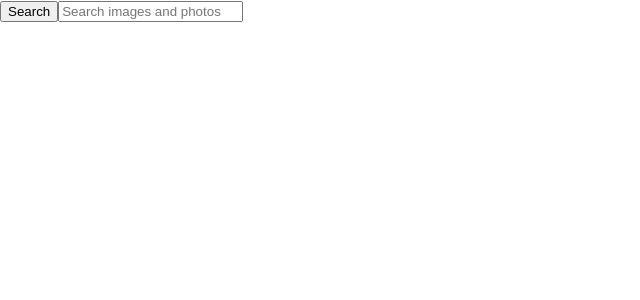
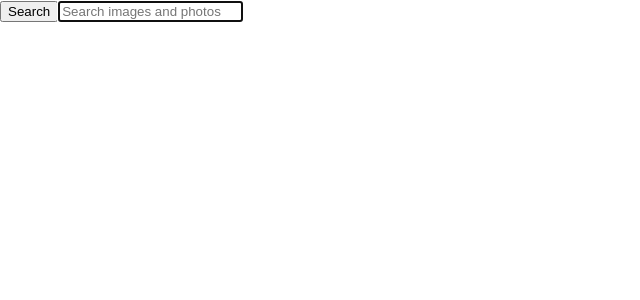
Before and after one commit to IgorMushk/goit-react-hw-03-image-finder, a React (Create React App) app: page / in a window 1280 px wide. Shown: the top 300 px of the page, without its empty margins (0-640 px from the left). Built offline with nearby package versions, Linux system fonts and the light colour scheme.

Commit message:
Upd Searchbar.jsx

```diff
--- a/src/components/Searchbar/Searchbar.jsx
+++ b/src/components/Searchbar/Searchbar.jsx
@@ -3,17 +3,17 @@
 export default class Searchbar extends Component {
   render() {
     return (
-        <header class="searchbar">
-        <form class="form">
-          <button type="submit" class="button">
-            <span class="button-label">Search</span>
+        <header className="searchbar">
+        <form className="form">
+          <button type="submit" className="button">
+            <span className="button-label">Search</span>
           </button>
 
           <input
-            class="input"
+            className="input"
             type="text"
-            autocomplete="off"
-            autofocus
+            autoComplete="off"
+            autoFocus
             placeholder="Search images and photos"
           />
         </form>
```
